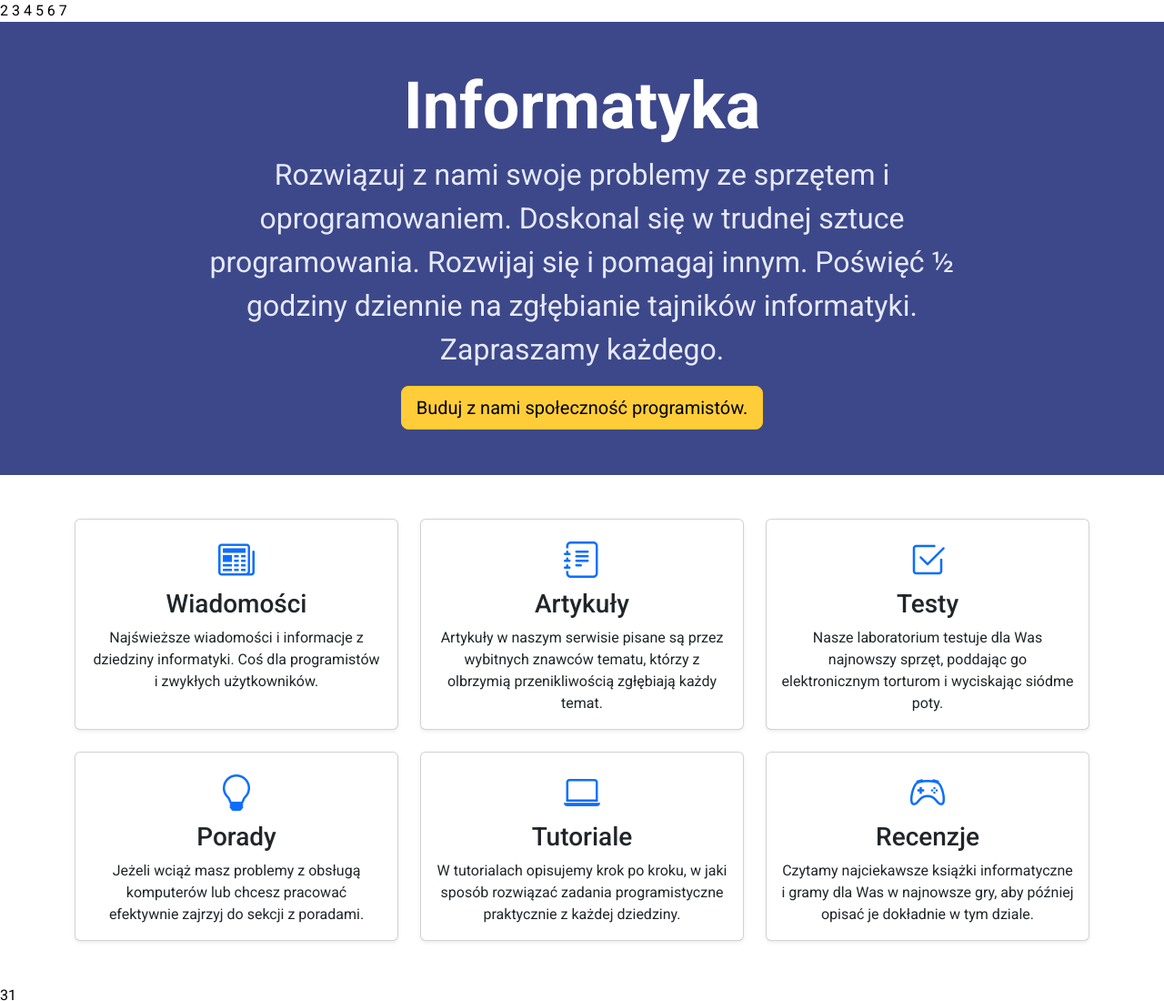
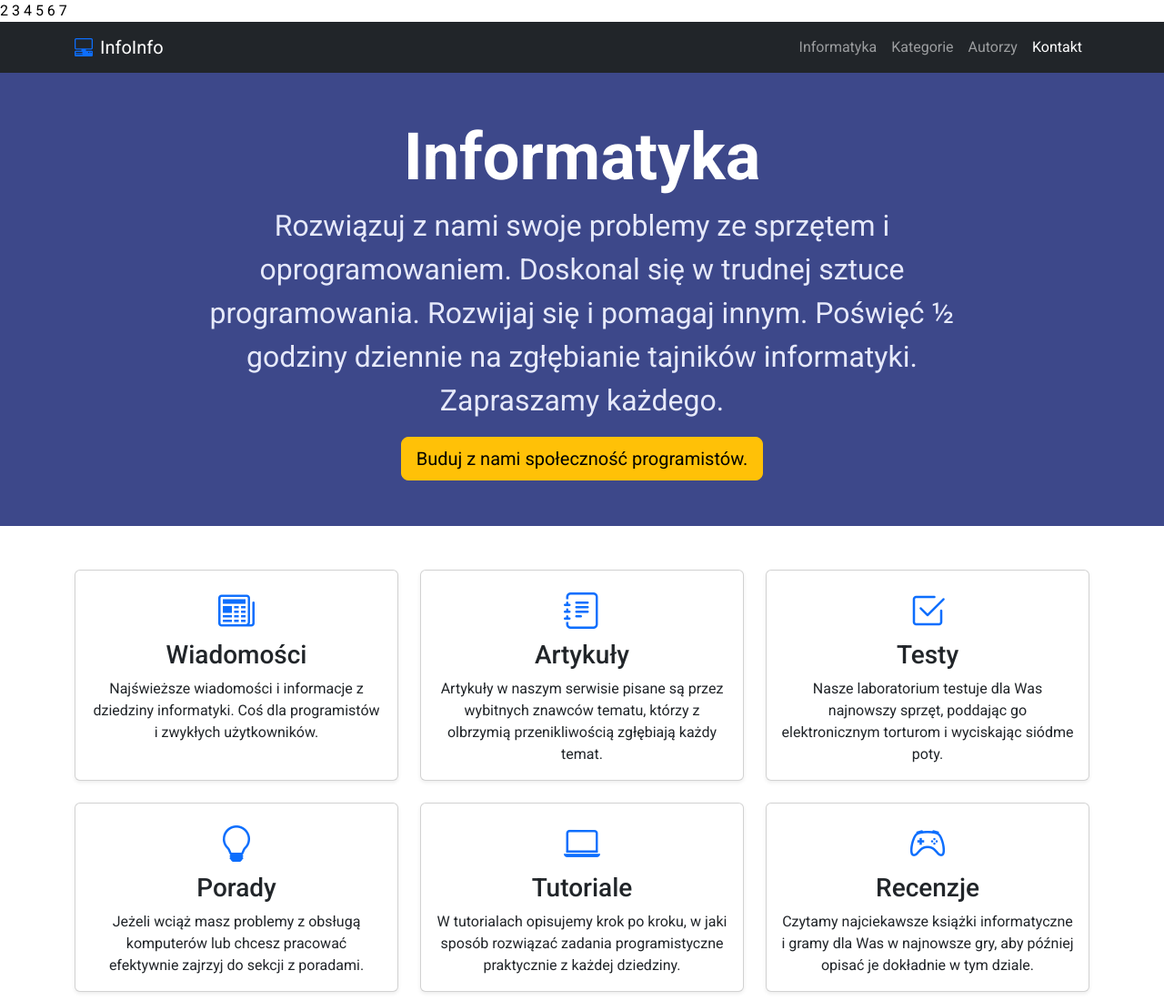
Before and after one commit to Ellianel/witryna-runo-lesne, a plain HTML site: page index.html in a window 1280 px wide. Shown: the top 1100 px of the page at 91% size. Drawn offline with nearby package versions, Linux system fonts and the light colour scheme.

Commit message:
feat: add responsive navigation menu with scrollspy (#20)
Co-authored-by: Radosław Młynarczyk <radoslaw.mlynarczyk@example.com>

```diff
--- a/index.html
+++ b/index.html
@@ -16,8 +16,31 @@
     <body data-bs-spy="scroll" data-bs-target=".navbar" data-bs-offset="50">
 
     <!-- NAVIGATION MENU (Issue #9 - Radek) -->
-    <nav id="main-nav">
-        <!-- Tutaj Radek wklei navbar -->
+    <nav id="main-nav" class="navbar navbar-expand-lg navbar-dark bg-dark sticky-top">
+        <div class="container">
+            <a class="navbar-brand" href="#hero">
+                <i class="bi bi-pc-display-horizontal text-primary me-2"></i>InfoInfo
+            </a>
+            <button class="navbar-toggler" type="button" data-bs-toggle="collapse" data-bs-target="#navbarNav" aria-controls="navbarNav" aria-expanded="false" aria-label="Przełącz nawigację">
+                <span class="navbar-toggler-icon"></span>
+            </button>
+            <div class="collapse navbar-collapse" id="navbarNav">
+                <ul class="navbar-nav ms-auto">
+                    <li class="nav-item">
+                        <a class="nav-link" href="#hero">Informatyka</a>
+                    </li>
+                    <li class="nav-item">
+                        <a class="nav-link" href="#kategorie">Kategorie</a>
+                    </li>
+                    <li class="nav-item">
+                        <a class="nav-link" href="#autorzy">Autorzy</a>
+                    </li>
+                    <li class="nav-item">
+                        <a class="nav-link" href="#kontakt">Kontakt</a>
+                    </li>
+                </ul>
+            </div>
+        </div>
     </nav>
 
     <main>
```
